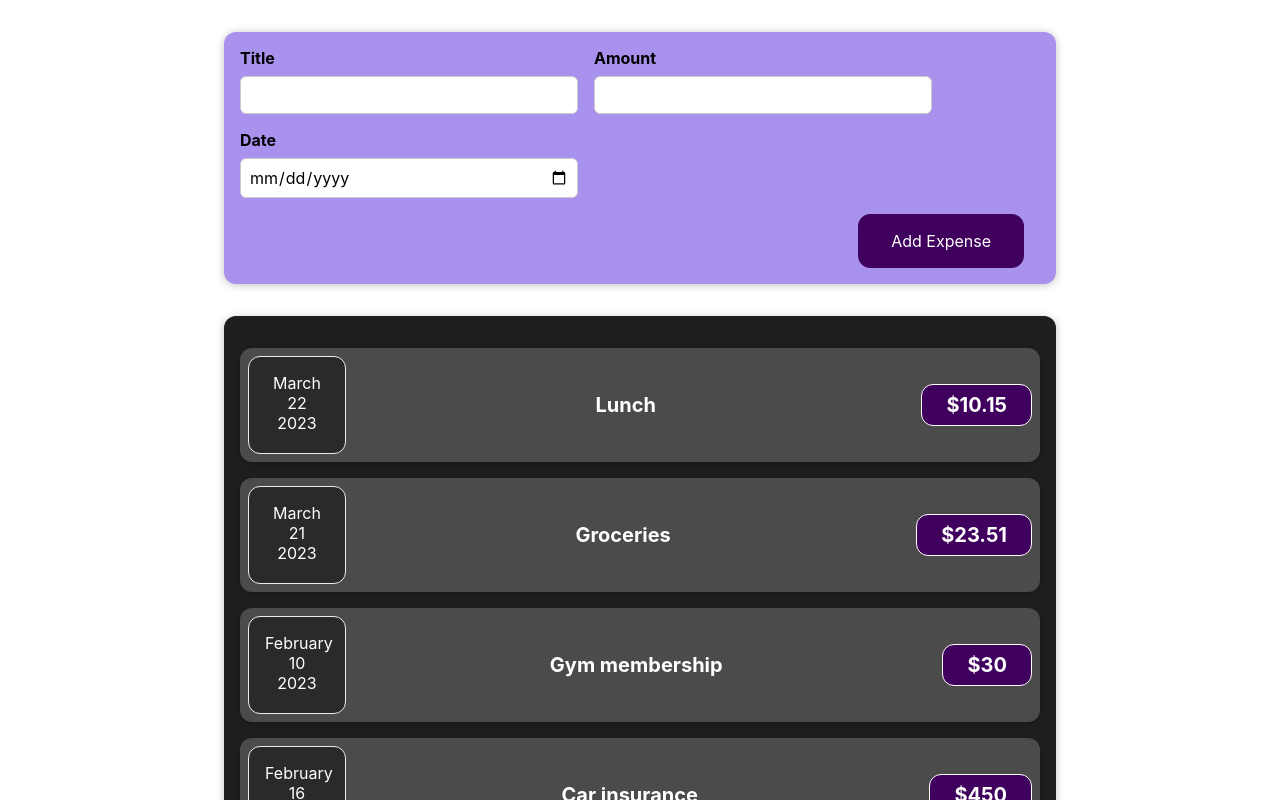
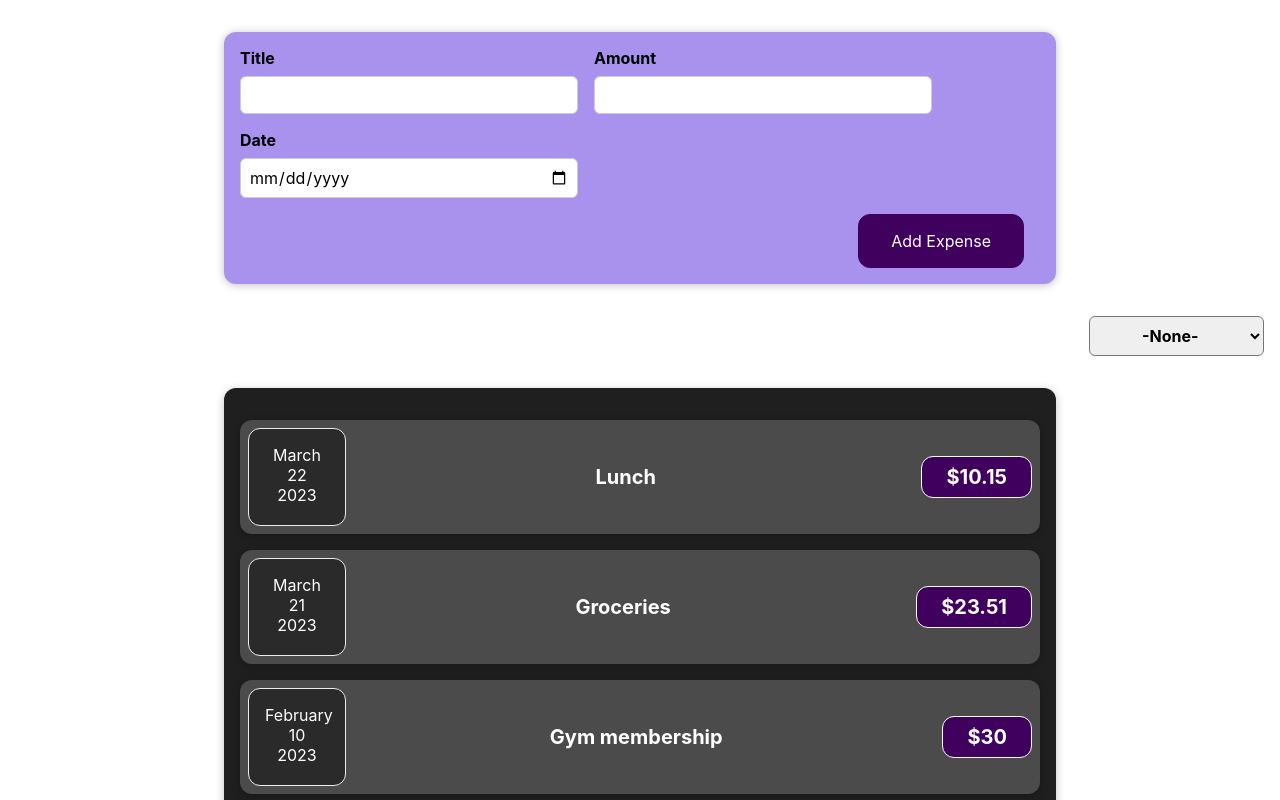
Before and after one commit to Thewa55/Expense-Report, a React (Create React App) app: page / in a window 1280 px wide. Shown: the top 800 px of the page. Built offline with nearby package versions, Linux system fonts and the light colour scheme.

Commit message:
Added a filter component for a user to filter what year they want the filter to be

```diff
--- a/src/App.js
+++ b/src/App.js
@@ -2,6 +2,7 @@ import React, { useState, useEffect } from "react";
 import './App.css';
 import ExpenseItem from './components/ExpenseItem/ExpenseItem.component';
 import NewExpense from "./components/NewExpense/NewExpense.component";
+import ExpenseFilter from "./components/ExpenseFilter/ExpenseFilter.component";
 import { expenseData } from './util/InitialData.js'
 import { Card } from './components/Card/Card.component'
 
@@ -9,23 +10,41 @@ import { Card } from './components/Card/Card.component'
 function App() {
 
   const [initData, setInitData] = useState(expenseData);
+  const [filterYears, setFilterYears] = useState([]);
+  const [yearSelected, setYearSelected] = useState();
 
   const expenseSubmitted = (expense) => {
-    console.log(expense);
-    console.log(initData);
     setInitData(prevData => [...prevData, expense]);
+    getYear();
+  }
+
+  const getYear = () => {
+    let years = [...new Set(initData.map(expense => { return expense.date.getFullYear()}))];
+    setFilterYears(years.sort((a, b) => a - b));
+  }
+
+  const userSelectedYear = (e) => {
+    console.log(e.target.value);
   }
 
   useEffect(() => {
     console.log(initData)
-}, [initData])
+    getYear();
+    // eslint-disable-next-line react-hooks/exhaustive-deps
+  }, [initData])
 
   return (
     <div className="App">
       <NewExpense submit={expenseSubmitted} />
+      <ExpenseFilter years={filterYears} selectedYear={(e) => userSelectedYear(e) }/>
+      {/* <select id="cars" name="cars">
+        {filterYears.map(year => {
+          return (<option value={year}>{year}</option>)
+        })}
+      </select>  */}
       <Card className="expenses">
         {initData ? initData.map(data => {
-          return (<ExpenseItem initData={data}/>)
+          return (<ExpenseItem initData={data} key={data.id}/>)
           }) : <div>No data</div>
         }
       </Card>
--- /dev/null
+++ b/src/components/ExpenseFilter/ExpenseFilter.component.jsx
@@ -0,0 +1,21 @@
+import React from "react";
+import './ExpenseFilter.css'
+
+const ExpenseFilter = (props) => {
+
+    return(
+        <div className='expenses-filter'>
+            <div className='expenses-filter__control'>
+                <label>Filter by year</label>
+                <select onChange={props.selectedYear}>
+                    <option value="None"> -None-</option>
+                    {props.years.map(year => {
+                    return (<option value={year} key={year}>{year}</option>)
+                    })}
+                </select>
+            </div>
+        </div>
+    )
+}
+
+export default ExpenseFilter;
--- /dev/null
+++ b/src/components/ExpenseFilter/ExpenseFilter.css
@@ -0,0 +1,24 @@
+.expenses-filter {
+    color: white;
+    padding: 0 1rem;
+}
+
+.expenses-filter__control {
+    display: flex;
+    width: 100%;
+    align-items: center;
+    justify-content: space-between;
+    margin: 1rem 0;
+}
+
+.expenses-filter label {
+    font-weight: bold;
+    margin-bottom: 0.5rem;
+}
+
+.expenses-filter select {
+    font: inherit;
+    padding: 0.5rem 3rem;
+    font-weight: bold;
+    border-radius: 6px;
+}
--- a/src/components/NewExpense/NewExpense.component.jsx
+++ b/src/components/NewExpense/NewExpense.component.jsx
@@ -19,6 +19,22 @@ const NewExpense = (props) => {
     //     expenseTitle.current.value = ''
     // }
 
+
+    // const [userInput, setUserInput] = useState({
+    //     title: '',
+    //     amount: '',
+    //     date: ''
+    // })
+
+    // const updateField = (event) => {
+    //     console.log(event.target.dataset.field)
+    //     setUserInput({
+    //         ...userInput,
+
+    //     })
+    // }
+
+
     const initialState = {};
 
     const reducer = (state, action) => {
@@ -39,21 +55,6 @@ const NewExpense = (props) => {
 
     const [state, dispatch] = useReducer(reducer, initialState)
 
-    const [userInput, setUserInput] = useState({
-        title: '',
-        amount: '',
-        date: ''
-    })
-
-    const updateField = (event) => {
-        console.log(event.target.dataset.field)
-        setUserInput({
-            ...userInput,
-
-        })
-    }
-
-
     const submitExpense = (event) => {
         event.preventDefault();
         console.log('On submit clicked: ',state);
@@ -68,7 +69,7 @@ const NewExpense = (props) => {
     }, [state])
 
     return (
-        <div class="new-expense">
+        <div className="new-expense">
             <form onSubmit={submitExpense} id="expense-form">
                 {/* <div className="new-expense__controls">
                     <div className="new-expense__control">
--- a/src/util/InitialData.js
+++ b/src/util/InitialData.js
@@ -4,5 +4,6 @@ export const expenseData = () => {
         { id: '101', title: 'Groceries', amount: 23.51, date: new Date (2023, 2, 21)},
         { id: '102', title: 'Gym membership', amount: 30.00, date: new Date (2023, 1, 10)},
         { id: '103', title: 'Car insurance', amount: 450.00, date: new Date (2023, 1, 16)},
+        { id: '104', title: 'Groceries', amount: 450.00, date: new Date (2022, 11, 16)},
     ]
 }
```
